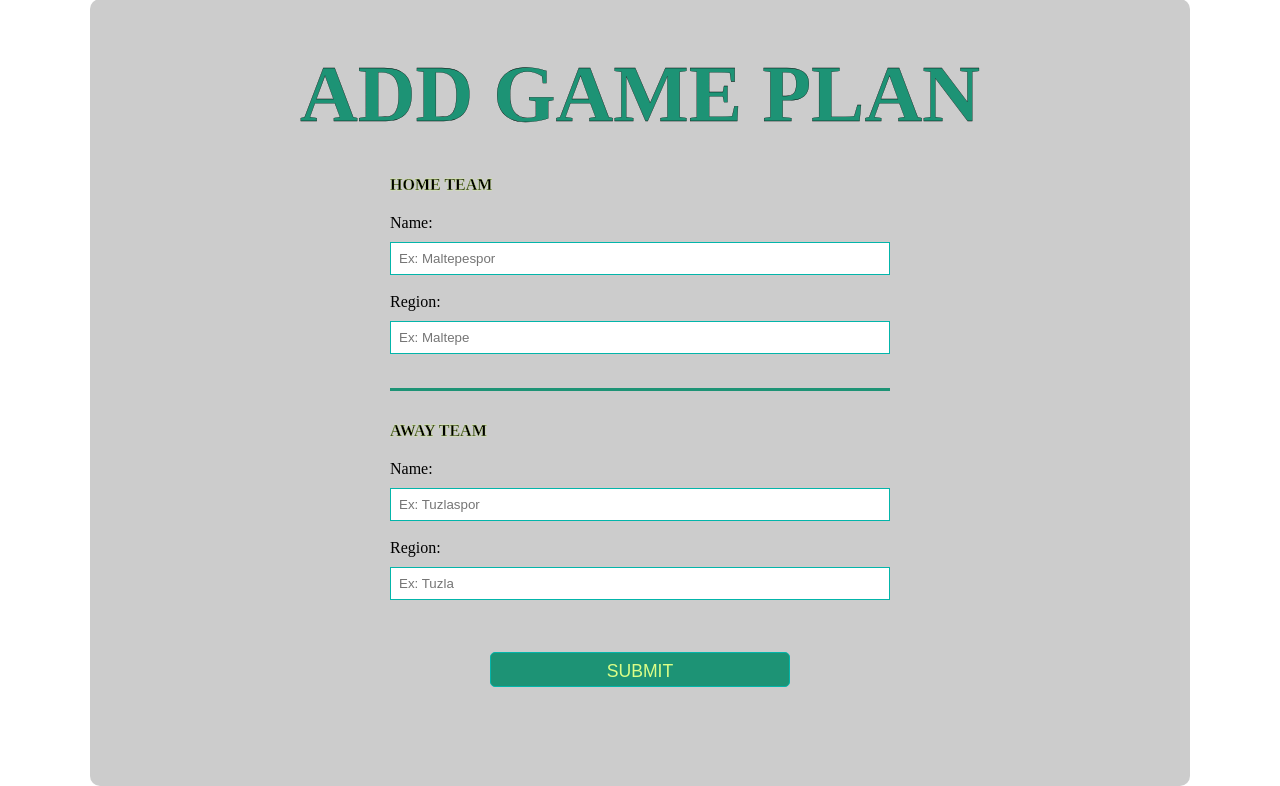
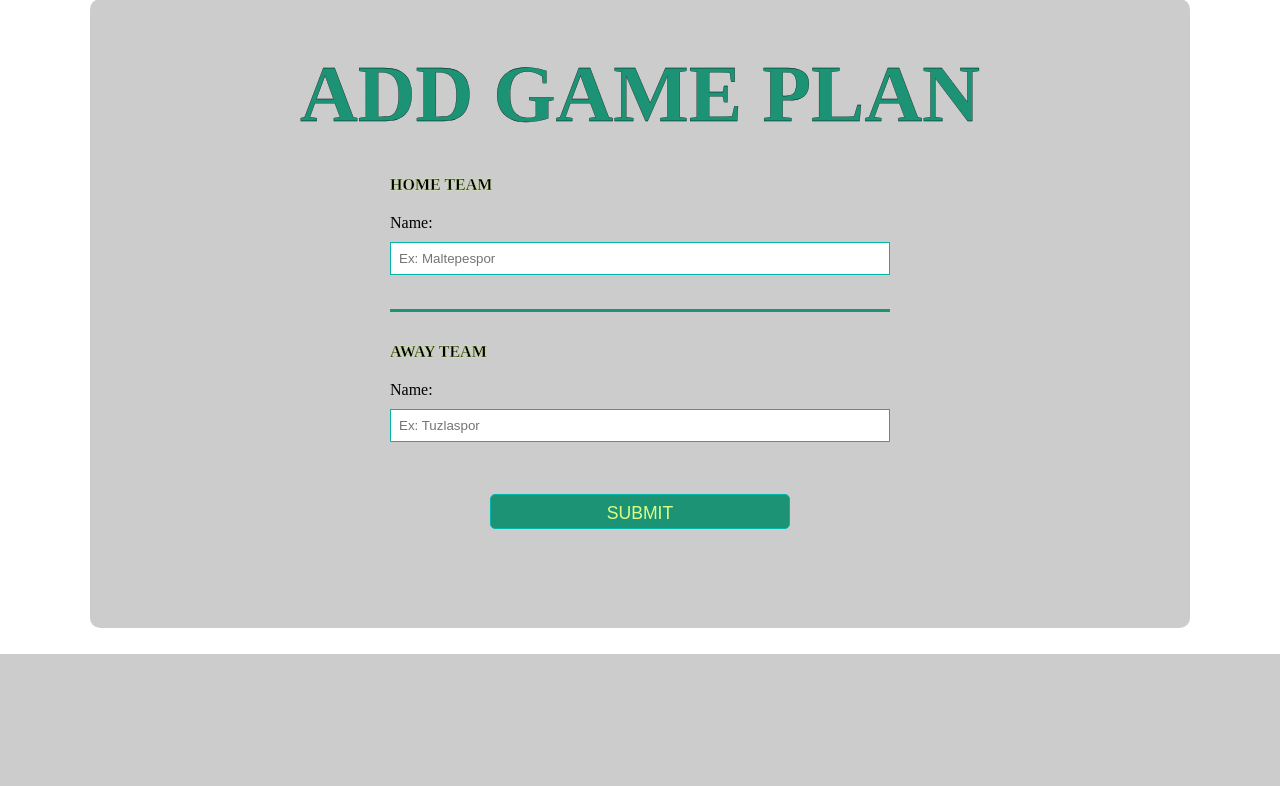
Before and after one commit to berfinyuksel/sahaatar, a Flask app: page /fillform in a window 1280 px wide. Shown: the part 146-932 px from the top of the page. After the commit the page ends 800 px from the top, so only its background shows below. Run offline with Flask 3, Linux system fonts and the light colour scheme.

Commit message:
fillform change1

```diff
--- a/website/templates/fillform.html
+++ b/website/templates/fillform.html
@@ -40,45 +40,17 @@
       <h1 id="title">ADD GAME PLAN</h1>
     </div>
     <form id="game-form">
-      <!-- <fieldset>
-            <label id="id-label">Game ID:<input type="number" min=0 id="numericInput" name="numericInput"  pattern="[0-9]+" placeholder="Ex: 00000" required/></label>
-            <span class="error-message" id="error"></span>
-          </fieldset>
-          <script>
-            document.getElementById('numericInput').addEventListener('input', function () {
-                var input = this.value;
-                var isValid = /^\d+$/.test(input);
-
-                if (!isValid) {
-                    document.getElementById('error').textContent = '  Please enter a valid number  ';
-                } else {
-                    document.getElementById('error').textContent = '';
-                }
-            });
-        </script> -->
 
       <fieldset>
         <h2>HOME TEAM</h2>
         <label id="name-label">Name:<input id="name" placeholder="Ex: Maltepespor" type="text" required /></label>
-        <label id="region-label">Region:<input id="region" placeholder="Ex: Maltepe" type="text" required /></label>
       </fieldset>
 
       <fieldset>
         <h2>AWAY TEAM</h2>
         <label id="name-label">Name:<input id="name" placeholder="Ex: Tuzlaspor" type="text" required /></label>
-        <label id="region-label">Region:<input id="region" placeholder="Ex: Tuzla" type="text" required /></label>
       </fieldset>
 
-      <!-- <fieldset>
-      <label for="dropdown">Which League Game is it?</label>
-      <select id="dropdown" required>
-      <option value="">Select one</option>
-      <option value="1">1. Group</option>
-      <option value="2">2. Group</option>
-      <option value="3">3. Group</option>
-      </label>
-      </select>
-      </fieldset> -->
       <input id="submit" type="submit" value="SUBMIT" /></input>
     </form>
   </div>
```
